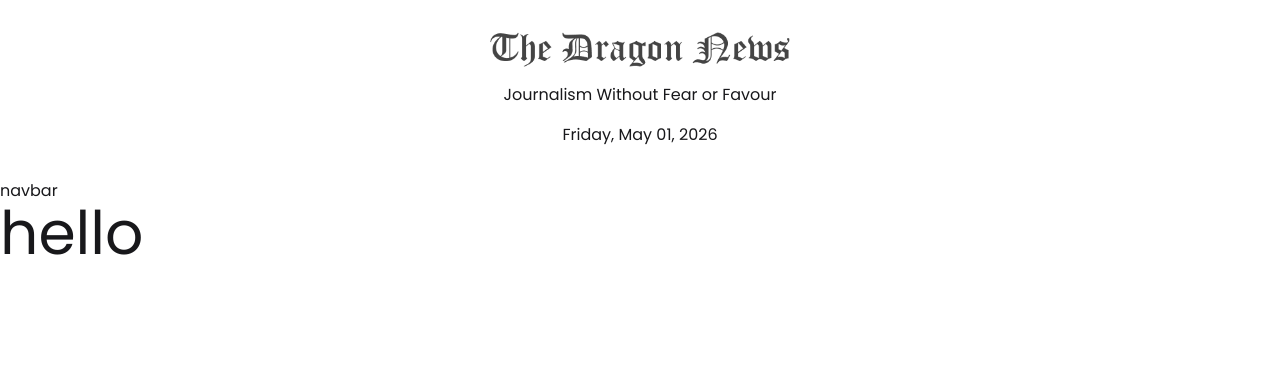
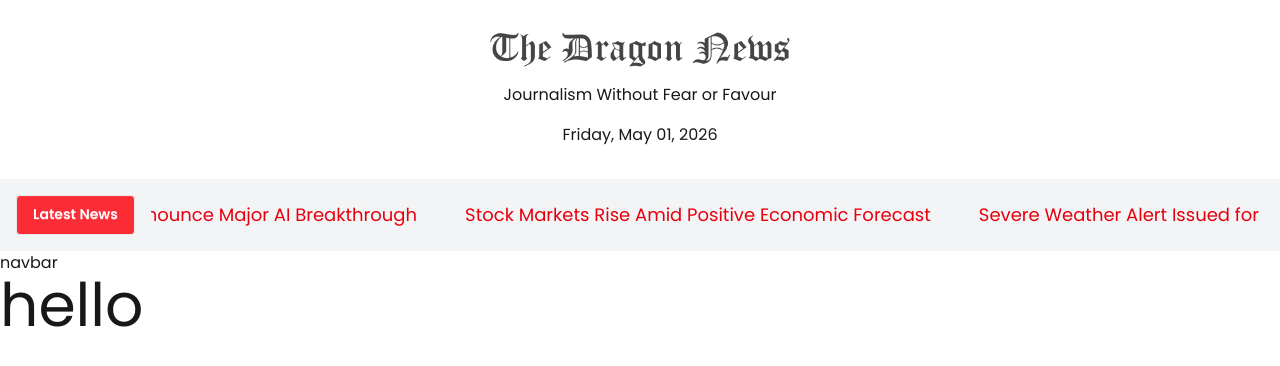
Before and after one commit to Kashfia-Meherin-Nabila/Dragon-News, a Next.js app: page / in a window 1280 px wide. Shown: the top 366 px of the page. Built offline with nearby package versions, Linux system fonts and the light colour scheme.

Commit message:
Adding Marquee for showing Breaking news

```diff
--- a/package.json
+++ b/package.json
@@ -13,7 +13,8 @@
     "date-fns": "^4.1.0",
     "next": "16.2.4",
     "react": "19.2.4",
-    "react-dom": "19.2.4"
+    "react-dom": "19.2.4",
+    "react-fast-marquee": "^1.6.5"
   },
   "devDependencies": {
     "@tailwindcss/postcss": "^4",
--- a/src/app/(main)/layout.jsx
+++ b/src/app/(main)/layout.jsx
@@ -1,3 +1,4 @@
+import BreakingNews from "@/components/shared/BreakingNews";
 import Header from "@/components/shared/Header";
 import Navbar from "@/components/shared/Navbar";
 import React from "react";
@@ -6,6 +7,7 @@ const MainLayout = ({children}) => {
   return (
     <div>
       <Header />
+      <BreakingNews/>
       <Navbar />
       {children}
     </div>
--- /dev/null
+++ b/src/components/shared/BreakingNews.jsx
@@ -0,0 +1,41 @@
+import React from 'react';
+import Marquee from 'react-fast-marquee';
+
+const LatestNews = [
+  {
+    _id: 1,
+    title: "Global Tech Companies Announce Major AI Breakthrough"
+  },
+  {
+    _id: 2,
+    title: "Stock Markets Rise Amid Positive Economic Forecast"
+  },
+  {
+    _id: 3,
+    title: "Severe Weather Alert Issued for Coastal Regions"
+  },
+  {
+    _id: 4,
+    title: "New Education Policy Aims to Improve Digital Learning"
+  },
+  {
+    _id: 5,
+    title: "Scientists Discover Promising Treatment for Rare Disease"
+  }
+];
+
+
+const BreakingNews = () => {
+    return (
+        <div className='container flex justify-between gap-4 items-center p-4 bg-gray-100 mx-auto'>
+            <button className='btn bg-red-500 text-white'>Latest News</button>
+            <Marquee pauseOnHover={true}>
+                {LatestNews.map(n=> {
+                   return <span className='mx-6 text-red-600 text-lg' key={n._id}>{n.title}</span>;
+                })}
+            </Marquee>
+        </div>
+    );
+};
+
+export default BreakingNews;
```
Also changed, not shown: 1 other file (tests, documents, lock files or other folders).
